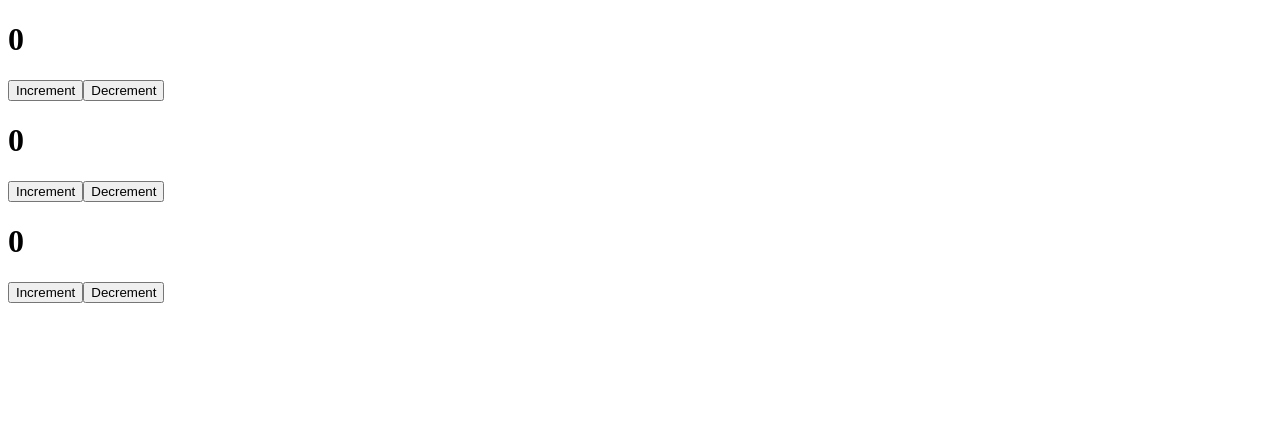
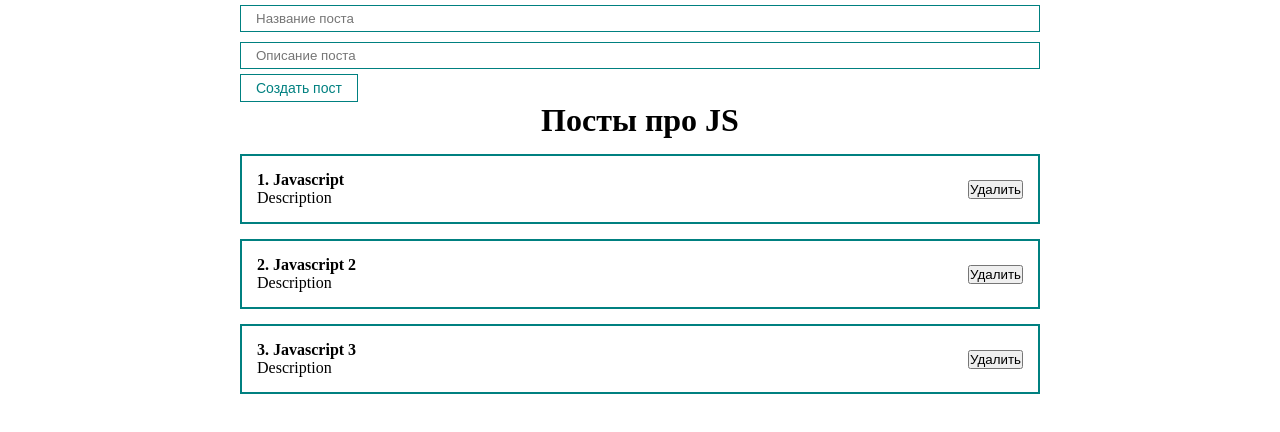
Before and after one commit to madaradayada/react_test_app, a React (Create React App) app in the folder my-app/: page / in a window 1280 px wide. Shown: the top 432 px of the page. Built offline with nearby package versions, Linux system fonts and the light colour scheme.

Commit message:
add_buttons_and_inputs

```diff
--- a/my-app/src/App.jsx
+++ b/my-app/src/App.jsx
@@ -1,16 +1,27 @@
-import React, { useState } from 'react';
-import ClassCounter from './componets/ClassCounter';
-import Counter from './componets/Counter';
+import React, { useState } from "react";
+// import ClassCounter from "./componets/ClassCounter";
+// import Counter from "./componets/Counter";
+import "./styles/App.css";
+// import PostItem from "./componets/Postitems";
+import Postlist from "./componets/Postlist";
+import MyButton from "./componets/UI/button/MyButton";
+import MyInput from "./componets/UI/input/MyInput";
 
 function App() {
-  const [value, setValue] = useState('Текст в инпуте');
-
+  const [posts, setPosts] = useState([
+    { id: 1, title: "Javascript", body: "Description" },
+    { id: 2, title: "Javascript 2", body: "Description" },
+    { id: 3, title: "Javascript 3", body: "Description" },
+  ]);
 
   return (
     <div className="App">
-      <ClassCounter/>
-      <ClassCounter/>
-      <ClassCounter/>
+      <form>
+        <MyInput type="text" placeholder="Название поста" />
+        <MyInput type="text" placeholder="Описание поста" />
+        <MyButton disabled>Создать пост</MyButton>
+      </form>
+      <Postlist posts={posts} title='Посты про JS'/>
     </div>
   );
 }
--- /dev/null
+++ b/my-app/src/componets/Postitems.jsx
@@ -0,0 +1,19 @@
+import React from "react";
+
+const PostItem = (props) => {
+    return (
+        <div className='post'>
+        <div className='post__content'>
+          <strong>{props.post.id}. {props.post.title}</strong>
+          <div>
+            {props.post.body}
+          </div>
+        </div>
+        <div className='post__btns'>
+          <button>Удалить</button>
+        </div>
+      </div>
+    );
+};
+
+export default PostItem;
--- /dev/null
+++ b/my-app/src/componets/Postlist.jsx
@@ -0,0 +1,15 @@
+import React from "react";
+import PostItem from "./Postitems";
+
+const Postlist = ({posts, title}) => {
+  return (
+    <div>
+      <h1 style={{ textAlign: "center" }}>{title}</h1>
+      {posts.map((post) => (
+        <PostItem post={post} key={post.id} />
+      ))}
+    </div>
+  );
+};
+
+export default Postlist;
--- /dev/null
+++ b/my-app/src/componets/UI/button/MyButton.jsx
@@ -0,0 +1,13 @@
+import React from "react";
+import classes from './MyButton.module.css';
+
+const MyButton = (props) => {
+    console.log(props);
+    return (
+        <button {...props} className={classes.myBtn}>
+            {props.children}
+        </button>
+    );
+};
+
+export default MyButton;
--- /dev/null
+++ b/my-app/src/componets/UI/button/MyButton.module.css
@@ -0,0 +1,8 @@
+.myBtn {
+    padding: 5px 15px;
+    color: teal;
+    font-size: 14px;
+    background-color: transparent;
+    border: 1px solid teal;
+    cursor: pointer;
+}
--- /dev/null
+++ b/my-app/src/componets/UI/input/MyInput.jsx
@@ -0,0 +1,10 @@
+import React from "react";
+import classes from './MyInput.module.css';
+
+const MyInput = (props) => {
+    return (
+        <input className={classes.MyInput} {...props}/>
+    );
+};
+
+export default MyInput;
--- /dev/null
+++ b/my-app/src/componets/UI/input/MyInput.module.css
@@ -0,0 +1,6 @@
+.MyInput {
+    width: 100%;
+    padding: 5px 15px;
+    margin: 5px 0;
+    border: 1px solid teal;
+}
--- /dev/null
+++ b/my-app/src/styles/App.css
@@ -0,0 +1,23 @@
+ * {
+    margin: 0;
+    padding: 0;
+    box-sizing: border-box;
+ }
+
+ #root {
+    display: flex;
+    justify-content: center;
+ }
+
+ .App {
+    width: 800px;
+ }
+
+ .post {
+    display: flex;
+    padding: 15px;
+    border: 2px solid teal;
+    margin-top: 15px;
+    justify-content: space-between;
+    align-items: center;
+ }
```
